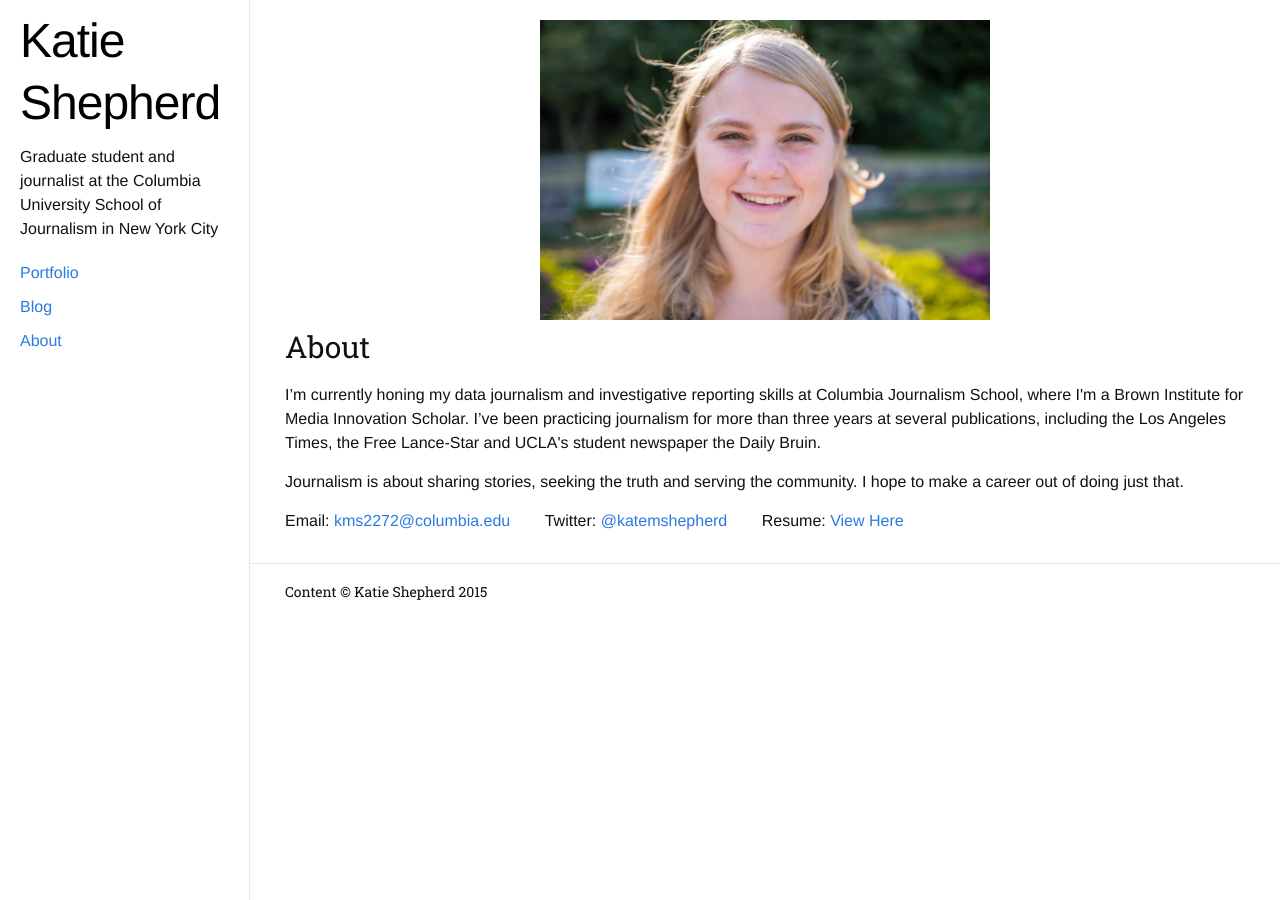
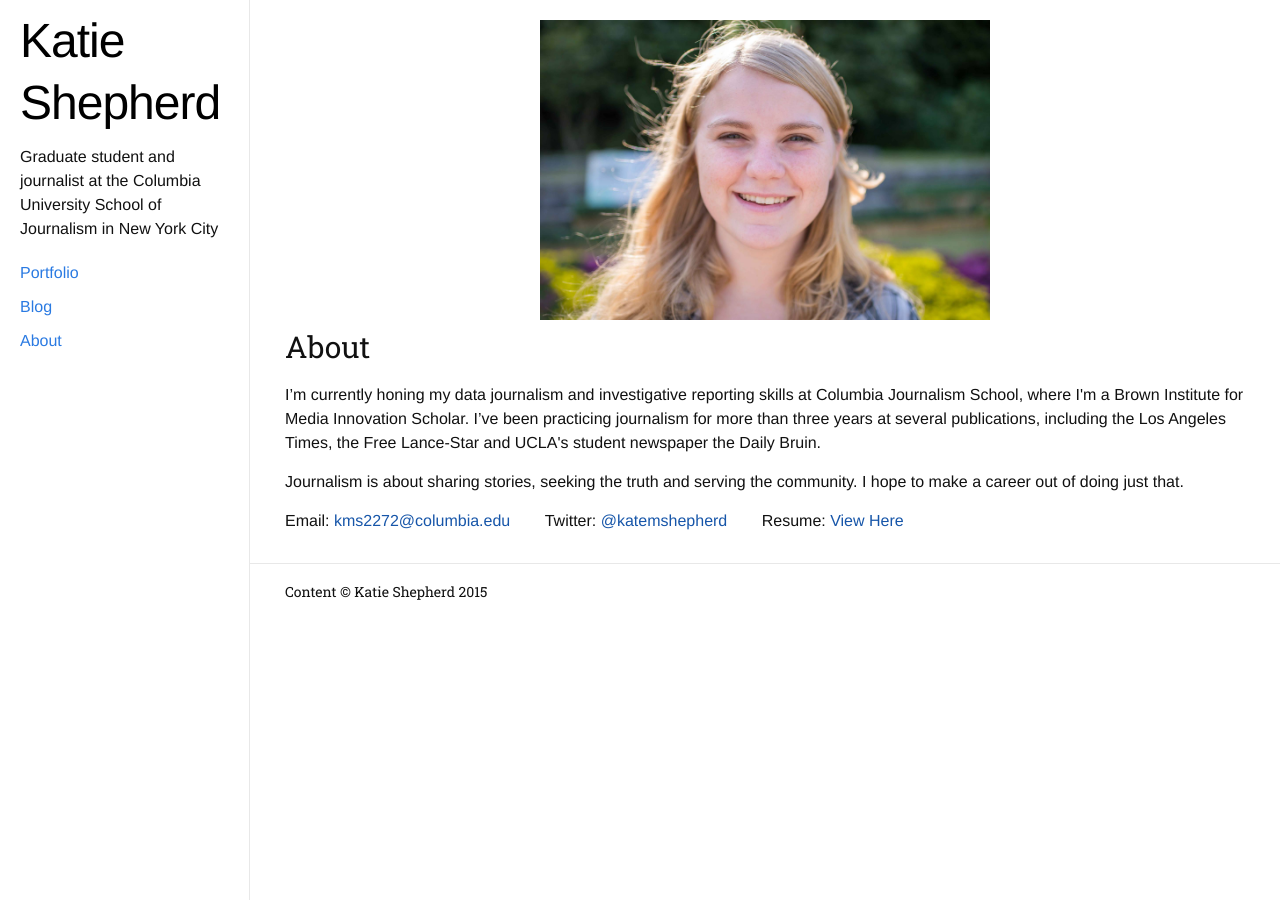
Before and after one commit to ksheps/ksheps.github.io, a Jekyll site: the page built from about.html, in a window 1280 px wide. Built offline with Jekyll 4.4.1, drawn with Linux system fonts in a browser that asks for light colours.

Commit message:
updated colors for links for continuity

```diff
--- a/about.html
+++ b/about.html
@@ -30,9 +30,6 @@ layout: default
     .row {
       margin: 0;
     }
-    .li {
-      padding: 10px;
-    }
 }
 .about {
   margin-bottom: 2rem;
@@ -56,6 +53,9 @@ layout: default
 .about .about-img {
   margin: 1rem auto;
   max-width: 450px;
+}
+.about a {
+  color: #1756a9;
 }
 </style>
 <div class="about">
--- a/blog.html
+++ b/blog.html
@@ -48,6 +48,9 @@ layout: default
   margin-bottom: 2rem;
   padding-top: 2rem;
 }
+.post a {
+  color: #1756a9;
+}
 </style>
 <div class="blog">
     <div class="row">
--- a/index.html
+++ b/index.html
@@ -52,7 +52,7 @@ header nav a {
   color: #BBB;
 }
 .headline-featured a:hover{
-  color: #1756a9;
+  color: #d1a3ff;
   text-decoration: none;
 }
 .headline {
@@ -65,7 +65,7 @@ header nav a {
   color: lightgrey;
 }
 .headline a:hover{
-  color: #1756a9;
+  color: #d1a3ff;
   text-decoration: none;
 }
 .headline-container {
--- a/works.html
+++ b/works.html
@@ -48,6 +48,9 @@ layout: default
 .post{
   margin-bottom: 2rem;
   padding-top: 2rem;
+}
+.post a {
+  color: #1756a9;
 }
 .post h2 {
   font-size: 2.3rem;
```
